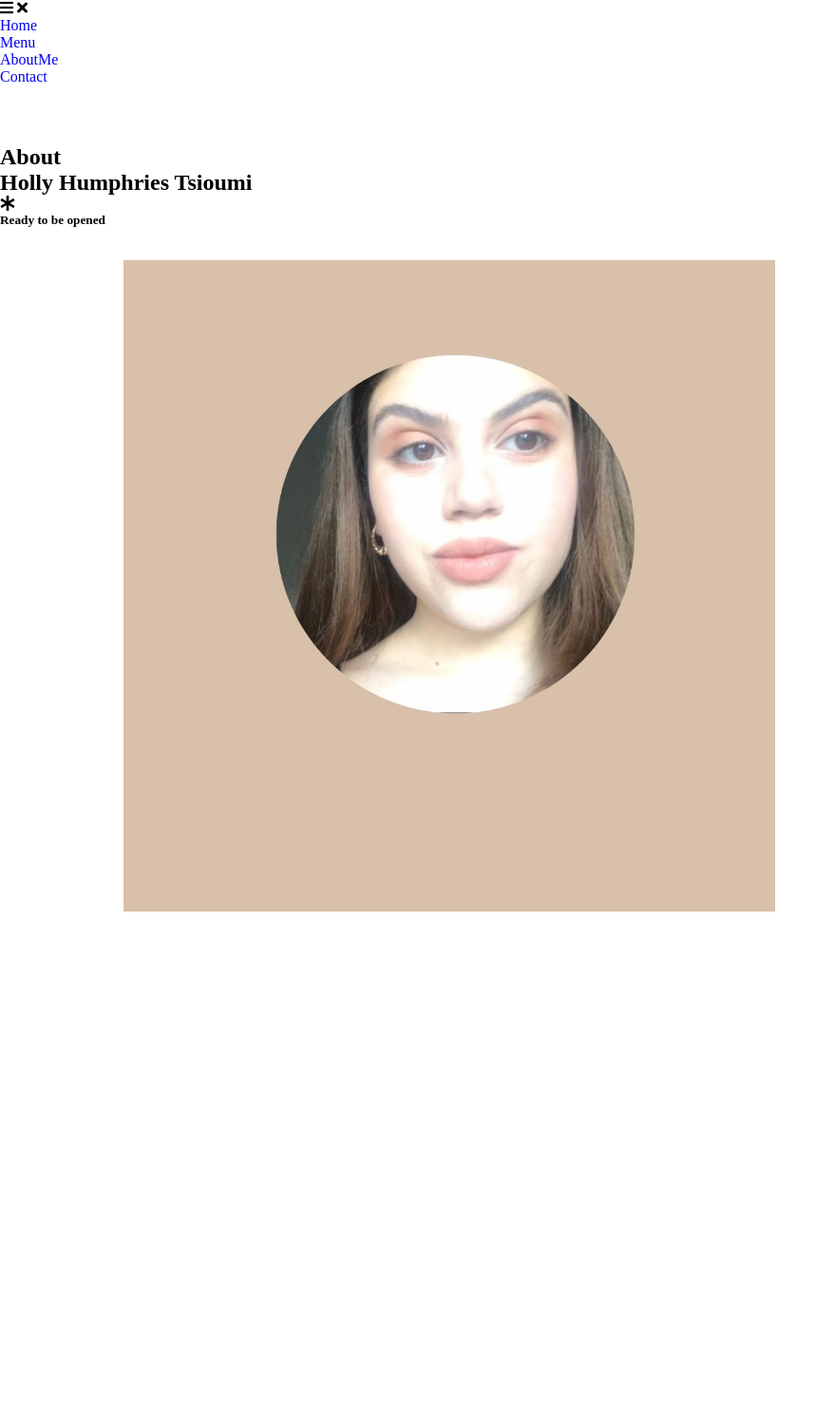
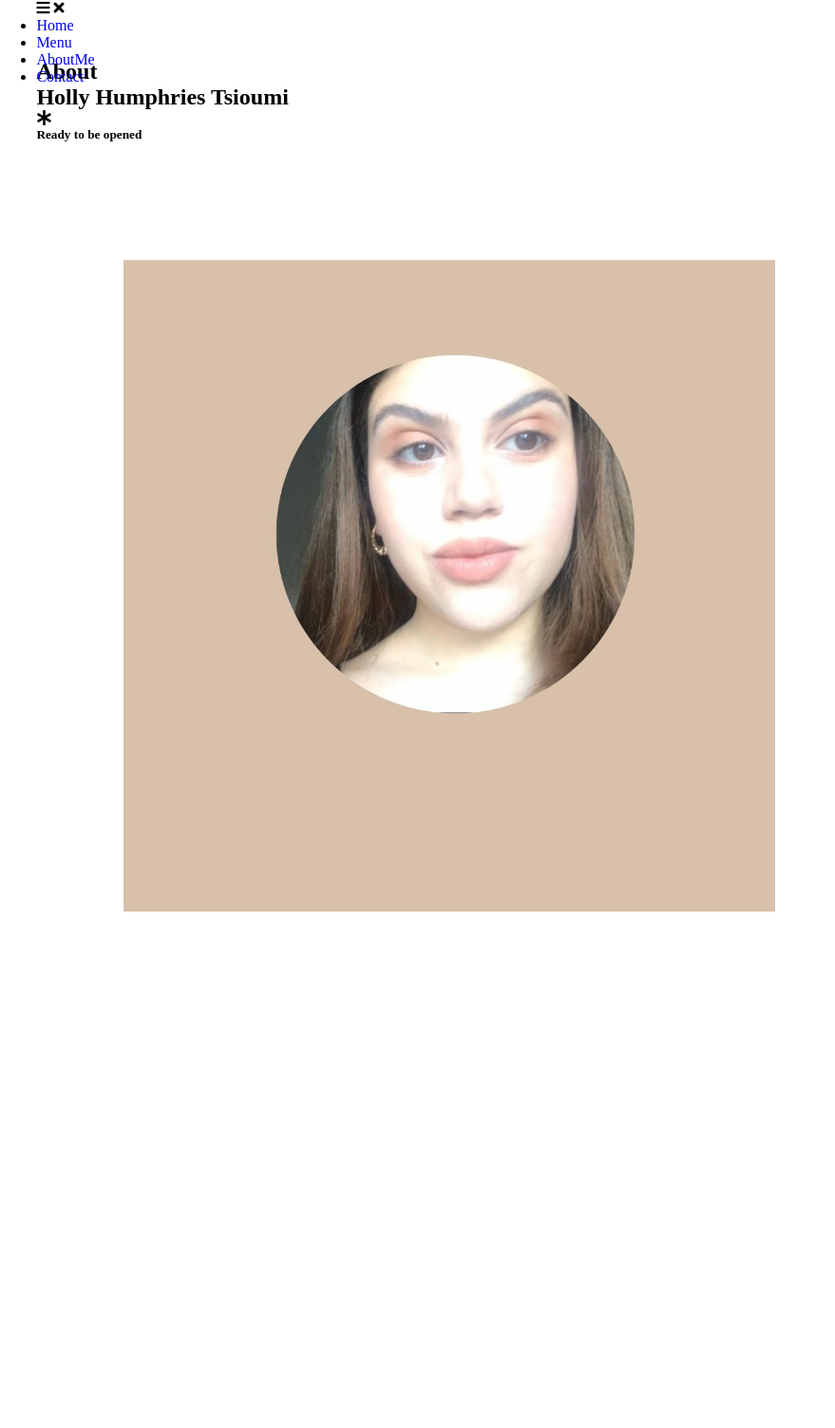
Before and after one commit to hollyhumphries/mybrookesblog, a Jekyll site: the page aboutme/index.html, which Jekyll copies as it is, in a window 1280 px wide. Shown: the whole page at 95% size, without its empty margins (0-879 px from the left). Built offline with Jekyll 4.4.1, drawn with Linux system fonts in a browser that asks for light colours; nearby versions of some CDN libraries; some web fonts are replaced.

Commit message:
Update styles.css

```diff
--- a/aboutme/css/styles.css
+++ b/aboutme/css/styles.css
@@ -40,7 +40,20 @@
   width: 100%;
       max-width: 122.5rem;
       margin: 0 auto;
+      padding:0 2.4rem;
 }
+/* Header*/
+header{
+    width:100%;
+    position: absolute;
+    top:0;
+    left:0;
+    z-index:1;
+    background image:linear gradient(to bottom, rgba(0,0,0,.5), transparent);
+}
+
+
+
 .menu ul{
 display: inline-flex;
 margin: 50px;
```
